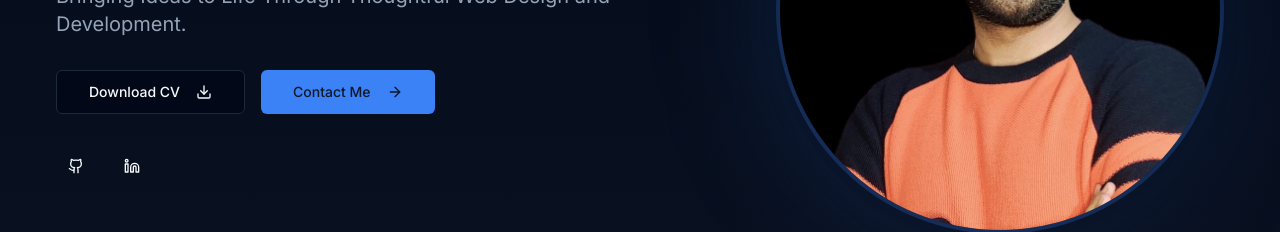
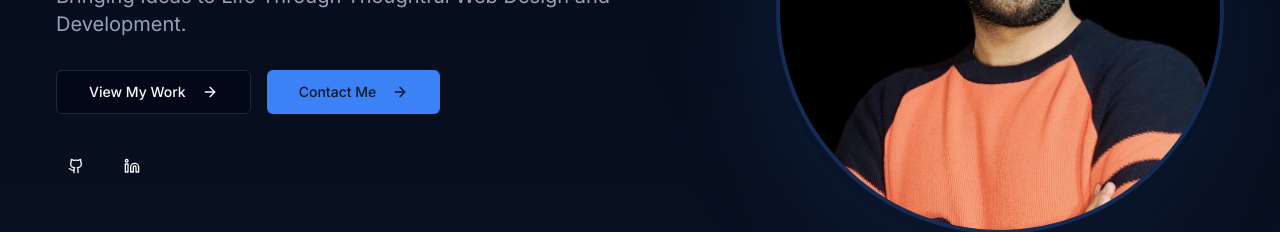
Before and after one commit to csmtalha/talha-saleem, a Next.js app: page / in a window 1280 px wide. Shown: the part 510-742 px from the top of the page. Built offline with nearby package versions, Linux system fonts and the light colour scheme.

Commit message:
update cv button

```diff
--- a/components/sections/hero.tsx
+++ b/components/sections/hero.tsx
@@ -74,16 +74,16 @@ export default function Hero() {
           </motion.p>
 
           <motion.div variants={itemVariants} className="flex flex-wrap gap-4">
-            {/* <Button size="lg" asChild>
+            <Button size="lg" variant="outline" asChild>
               <Link href="#projects">
                 View My Work <ArrowRight className="ml-2 h-4 w-4" />
               </Link>
-            </Button> */}
-            <Button size="lg" variant="outline" asChild>
+            </Button>
+            {/* <Button size="lg" variant="outline" asChild>
               <a href="/files/talha-saleem.pdf" download>
                 Download CV <Download className="ml-2 h-4 w-4" />
               </a>
-            </Button>
+            </Button> */}
             <Button size="lg" asChild>
               <Link href="#contact">
                 Contact Me <ArrowRight className="ml-2 h-4 w-4" />
```
